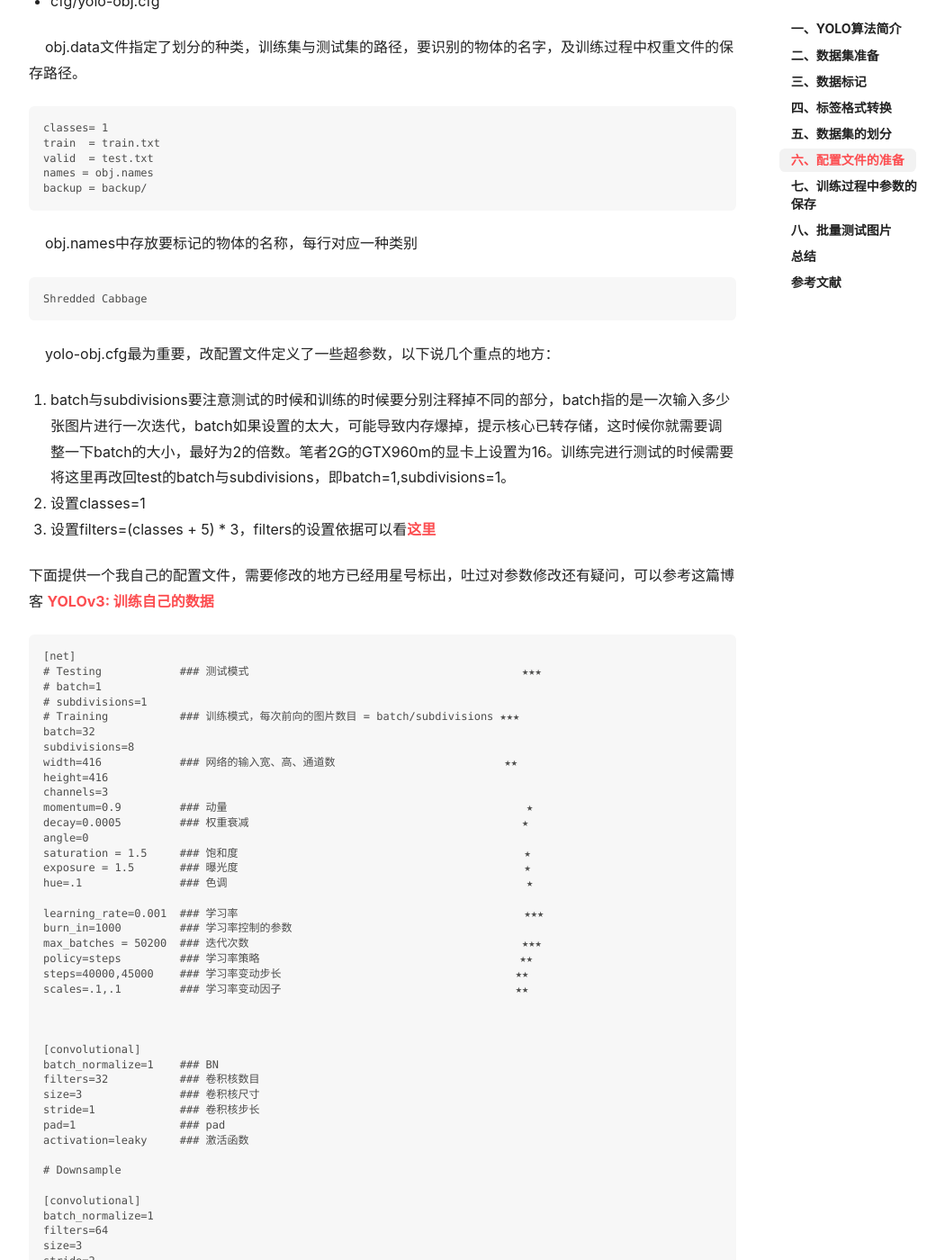
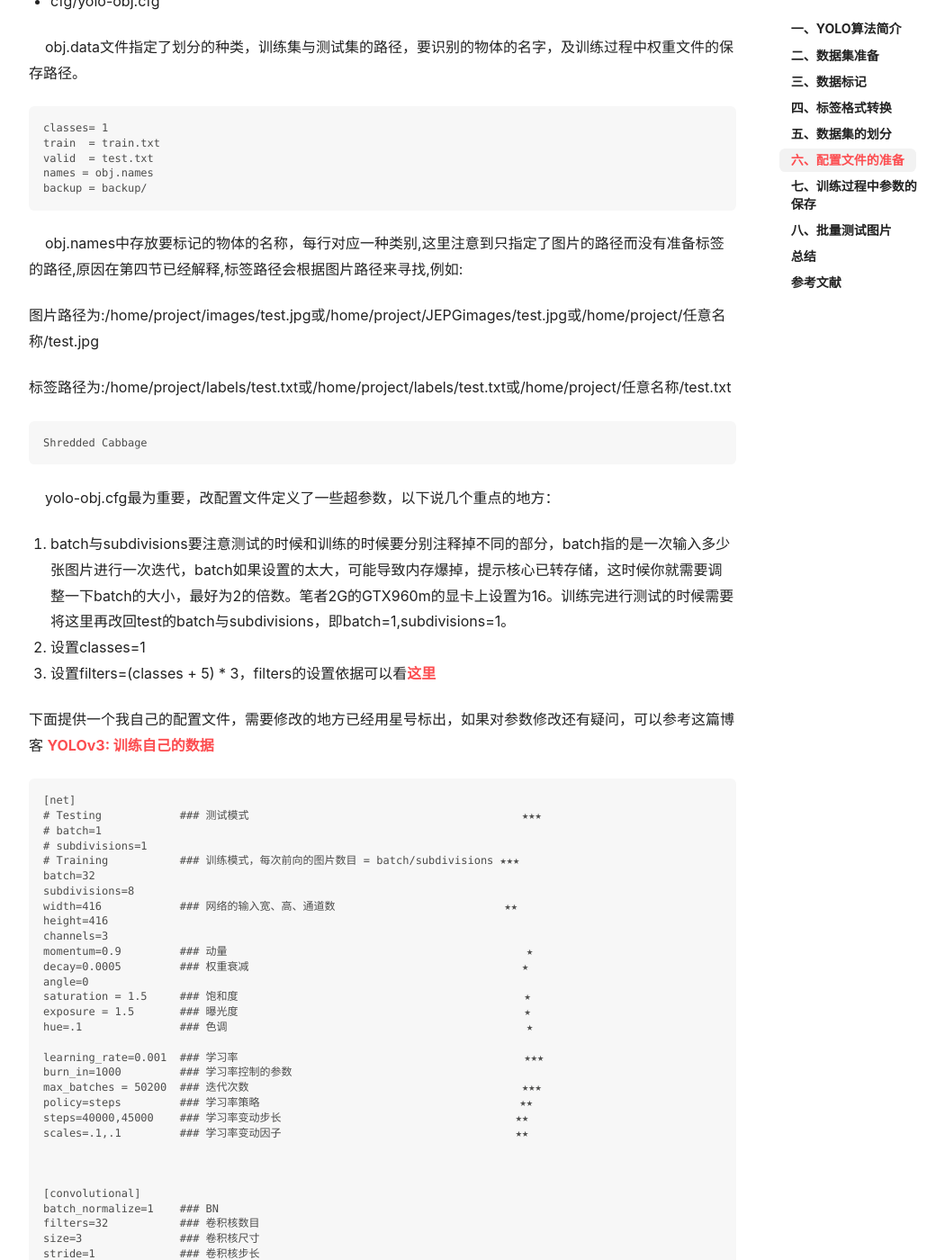
Before and after one commit to WingsGo/WingsGo.github.io, a Jekyll site: the page built from _posts/2018-11-29-Train-Your-Own-Data-For-YOLOv3.md, in a window 1280 px wide and 1400 px high, scrolled down 3592 px. Shown: the whole window at 90% size, without its empty margins (105-1155 px from the left). Built offline with Jekyll 4.4.1, drawn with Linux system fonts in a browser that asks for light colours; nearby versions of some CDN libraries; comment, search, counter and statistics services are not loaded.

Commit message:
update output image path

```diff
--- a/_posts/2018-11-29-Train-Your-Own-Data-For-YOLOv3.md
+++ b/_posts/2018-11-29-Train-Your-Own-Data-For-YOLOv3.md
@@ -143,7 +143,11 @@ tags:
 	names = obj.names
 	backup = backup/
 
-&nbsp;&nbsp;&nbsp;&nbsp;obj.names中存放要标记的物体的名称，每行对应一种类别
+&nbsp;&nbsp;&nbsp;&nbsp;obj.names中存放要标记的物体的名称，每行对应一种类别,这里注意到只指定了图片的路径而没有准备标签的路径,原因在第四节已经解释,标签路径会根据图片路径来寻找,例如:
+
+图片路径为:/home/project/images/test.jpg或/home/project/JEPGimages/test.jpg或/home/project/任意名称/test.jpg
+
+标签路径为:/home/project/labels/test.txt或/home/project/labels/test.txt或/home/project/任意名称/test.txt
 
 	Shredded Cabbage
 
@@ -153,7 +157,7 @@ tags:
 2. 设置classes=1
 3. 设置filters=(classes + 5) * 3，filters的设置依据可以看[这里](https://github.com/AlexeyAB/darknet)
 
-下面提供一个我自己的配置文件，需要修改的地方已经用星号标出，吐过对参数修改还有疑问，可以参考这篇博客
+下面提供一个我自己的配置文件，需要修改的地方已经用星号标出，如果对参数修改还有疑问，可以参考这篇博客
 [YOLOv3: 训练自己的数据](https://blog.csdn.net/lilai619/article/details/79695109)
 
 	[net]
```
